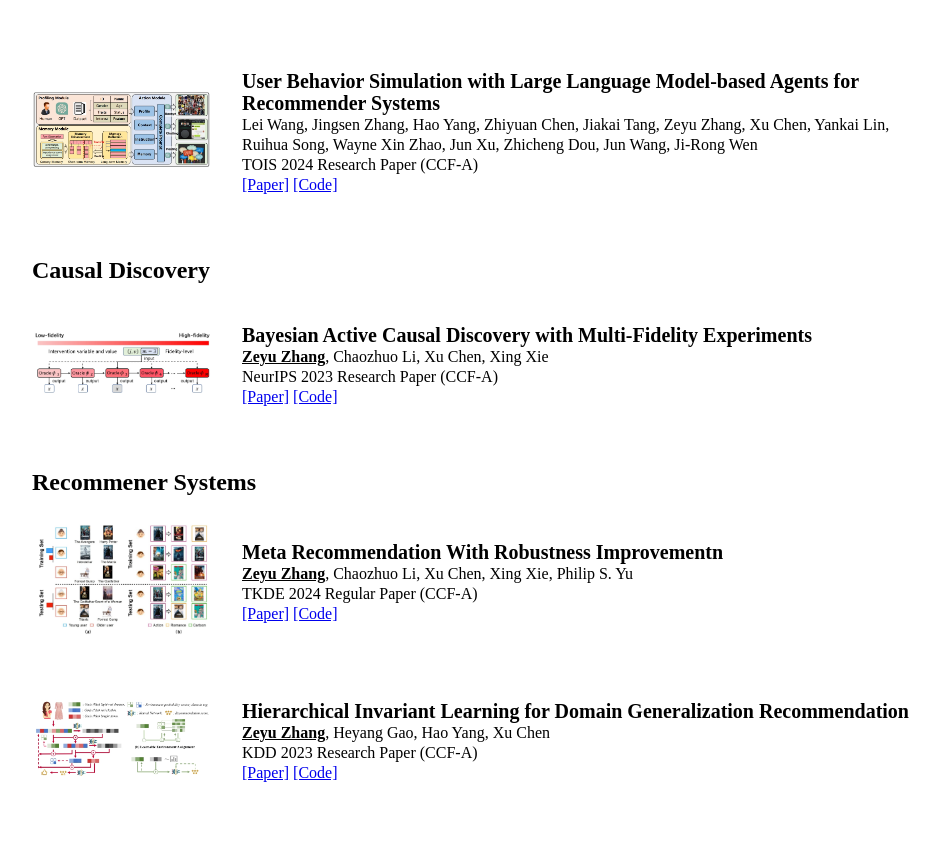
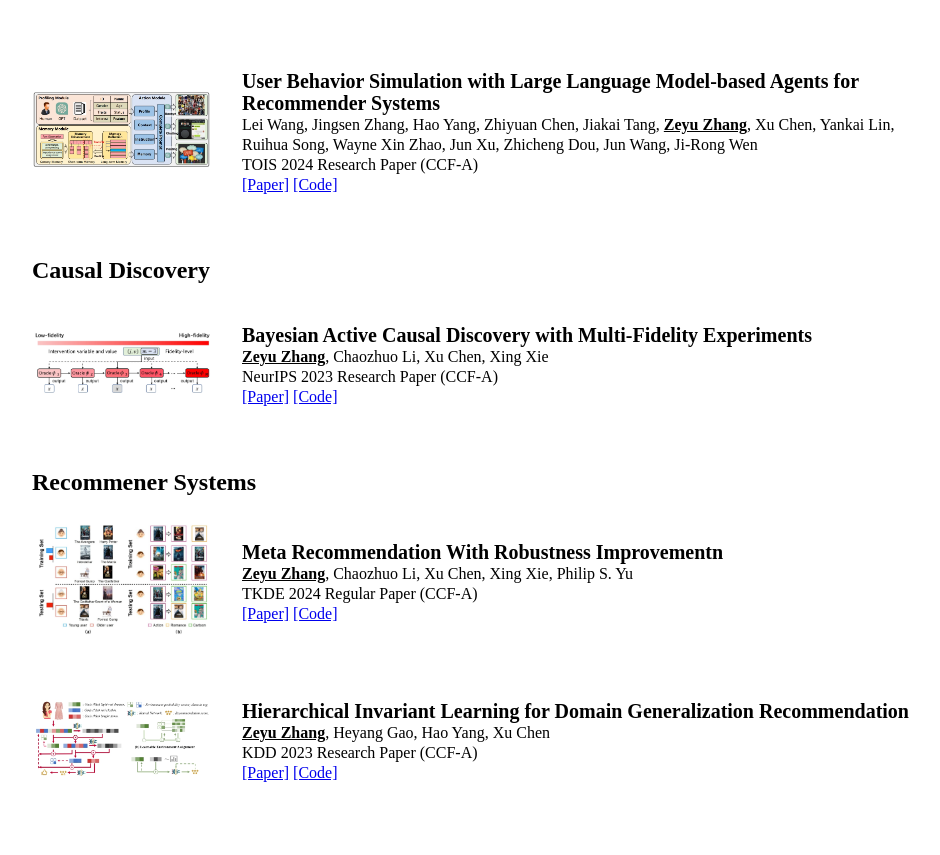
Before and after one commit to nuster1128/nuster1128.github.io, a plain HTML site: page publication.html in a window 1280 px wide. Shown: the part 859-1714 px from the top of the page, without its empty margins (160-1100 px from the left). Drawn offline with Linux system fonts and the light colour scheme.

Commit message:
Update publication.html

```diff
--- a/publication.html
+++ b/publication.html
@@ -90,7 +90,7 @@
             <div class="pub-text">
                 <p>
                     <b><span style="font-size: 20px;">User Behavior Simulation with Large Language Model-based Agents for Recommender Systems</span></b> <br>
-                    Lei Wang, Jingsen Zhang, Hao Yang, Zhiyuan Chen, Jiakai Tang, Zeyu Zhang, Xu Chen, Yankai Lin, Ruihua Song, Wayne Xin Zhao, Jun Xu, Zhicheng Dou, Jun Wang, Ji-Rong Wen <br>
+                    Lei Wang, Jingsen Zhang, Hao Yang, Zhiyuan Chen, Jiakai Tang, <b><u>Zeyu Zhang</u></b>, Xu Chen, Yankai Lin, Ruihua Song, Wayne Xin Zhao, Jun Xu, Zhicheng Dou, Jun Wang, Ji-Rong Wen <br>
                     TOIS 2024 Research Paper (CCF-A)<br>
                     <a href="https://dl.acm.org/doi/10.1145/3708985">[Paper]</a> <a href="https://github.com/RUC-GSAI/YuLan-Rec">[Code]</a>
                 </p>
```
